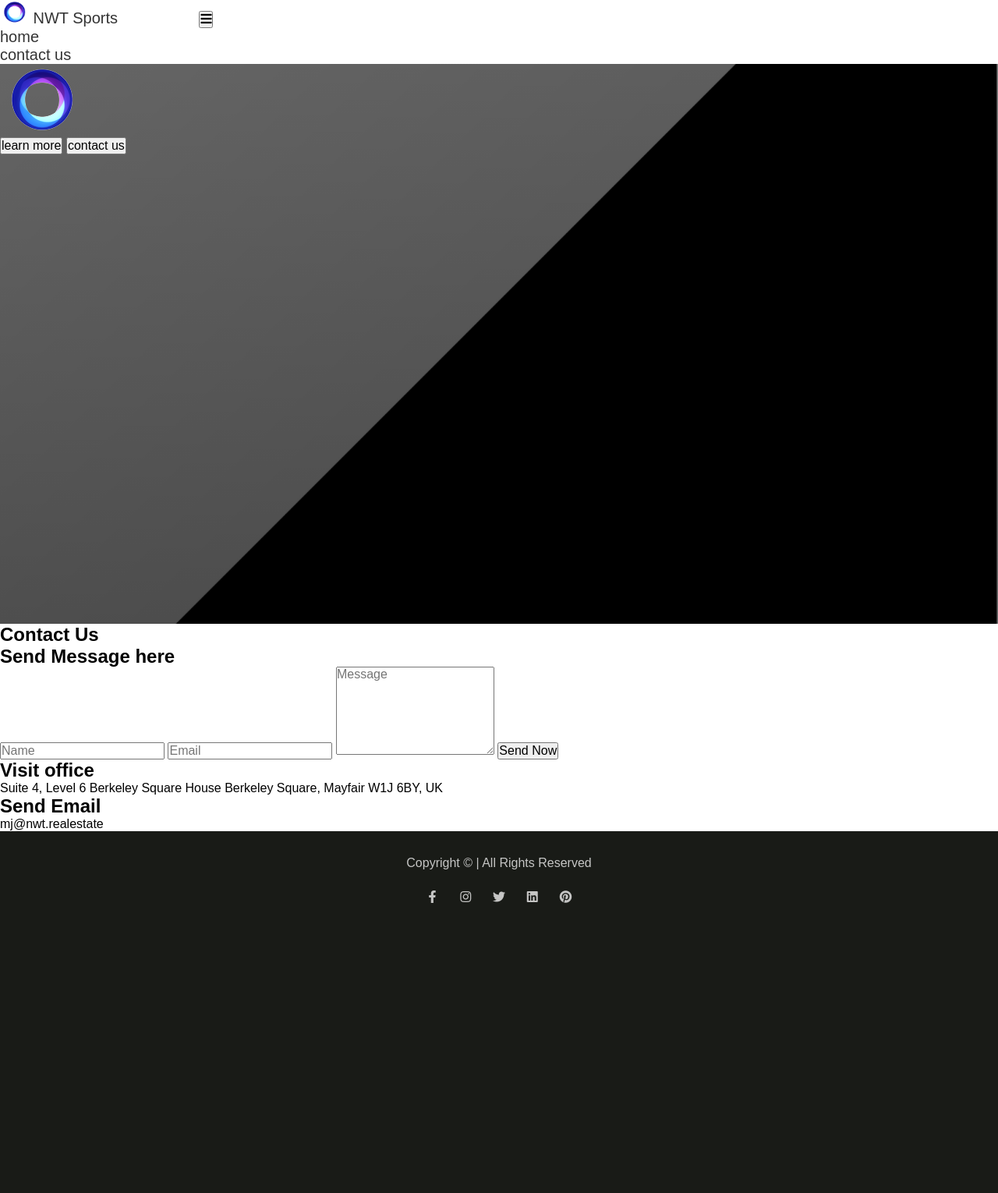
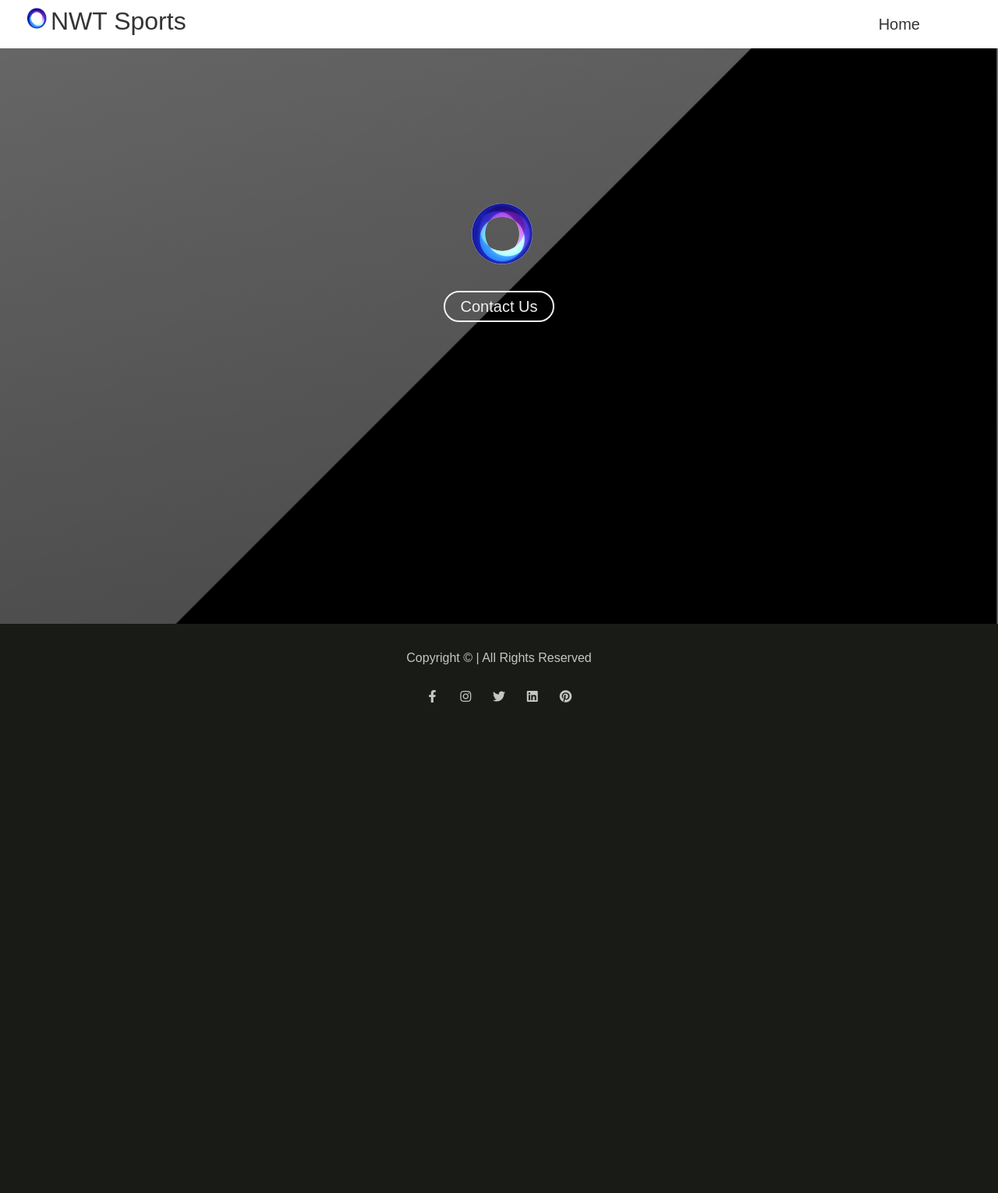
Before and after one commit to DigvijayMandal/nwt-sports, a PHP site: page / in a window 1280 px wide. Shown: the whole page at 78% size. After the commit the page ends 901 px from the top, so only its background shows below. Run offline with PHP 8.4, Linux system fonts and the light colour scheme; some libraries are stand-ins or nearby versions.

Commit message:
update index

```diff
--- a/index.php
+++ b/index.php
@@ -5,103 +5,34 @@
     <meta http-equiv="X-UA-Compatible" content="IE=edge">
     <meta name="viewport" content="width=device-width, initial-scale=1.0">
     <title>NWT Sports</title>
-    <!---Font--->
-    <link rel="stylesheet" href="./resources/font.css">
+    <link rel="shortcut icon" href="./assets/logo.jpg">
 
     <!--font awsome cdn-->
     <link rel="stylesheet" href="https://cdnjs.cloudflare.com/ajax/libs/font-awesome/5.15.4/css/all.min.css" integrity="sha512-1ycn6IcaQQ40/MKBW2W4Rhis/DbILU74C1vSrLJxCq57o941Ym01SwNsOMqvEBFlcgUa6xLiPY/NS5R+E6ztJQ==" crossorigin="anonymous" referrerpolicy="no-referrer" />
 
-    <!--Normalize Css-->
-    <link rel="stylesheet" href="./resources/normalize.css">
+    <link href="https://cdn.jsdelivr.net/npm/bootstrap@5.1.0/dist/css/bootstrap.min.css" rel="stylesheet" integrity="sha384-KyZXEAg3QhqLMpG8r+8fhAXLRk2vvoC2f3B09zVXn8CA5QIVfZOJ3BCsw2P0p/We" crossorigin="anonymous">
 
-    <!--Owl Carasoul-->
-    <link rel="stylesheet" href="./resources/OwlCarousel2-2.3.4/dist/assets/owl.carousel.css">
-    <link rel="stylesheet" href="./resources/OwlCarousel2-2.3.4/dist/assets/owl.theme.default.css">
+    <link rel="stylesheet" href="./css/main.css">
+    <link rel="stylesheet" href="./css/contact.css">
 
-    <!--Logo-->
-    <link rel="shortcut icon" href="./assets/logo.jpg">
-
-    <!--Custom css-->
-    <link rel="stylesheet" href="./css/main.css">
 </head>
 <body>
-    <!--Header Start-->
-    <header class="header" id="intro">
-        <nav class="navbar">
-            <div class="container">
-                <div class="brand-and-toggler">
-                    <img src="./assets/logo.jpg" class="logo">
-                    <a href="./index.php" class="navbar-brand"> NWT Sports</a>
-                    <button type="button" class="navbar-toggler" id="navbar-toggler"><i class="fas fa-bars"></i></button>
+    <section class="popup" id="blur">
+        <div class="header">
+            <div class="navbar">
+                <div class="title">
+                    <img src="./assets/logo.jpg" alt="">
+                    <h2>NWT Sports</h2>
                 </div>
-                <div class="navbar-collapse">
-                    <ul class="navbar-nav">
+                <a href="#">Home</a>
+            </div>
 
-                        <li class="nav-item">
-                            <a href="#intro" class="nav-link">home</a>
-                        </li>
-                        <li class="nav-item">
-                            <a href="#contact-us" class="nav-link">contact us</a>
-                        </li>
-
-                    </ul>
+            <div class="content-cen">
+                <div class="brand"><img src="./assets/logo.jpg" alt=""></div>
+                <button id="open" onclick="toggle()">Contact Us</button>
             </div>
         </div>
-        </nav>
-
-        <div class="hero-div center container">
-
-            <div class="logo-img">
-                <img src="./assets/logo.jpg" alt="">
-            </div>
-            <div class="hero-btns">
-                <a href="#our-partners"><button type="button" class="btn-trans">learn more</button></a>
-                <a href="#contact-us"><button type="button" class="btn-white">contact us</button></a>
-            </div>
-        </div>
-
-    </header>
-    <!--End of Header-->
-
-
-    <section class="contact" id="contact-us">
-        <div class="container">
-            <div class="title">
-                <h2>Contact Us</h2>
-            </div>
-            <div class="row">
-                <div class="contact-left">
-                    <h2>Send Message here</h2>
-                    <form action="">
-                        <input type="text" class="form-control" placeholder="Name">
-                        <input type="email" class="form-control" placeholder="Email">
-                        <textarea placeholder="Message" rows="6"></textarea>
-                        <button type="submit" class="submit-btn">Send Now</button>
-                    </form>
-                </div>
-                <div class="contact-right">
-                    <div>
-                        <h2>Visit office</h2>
-                        <p class="text">
-                            Suite 4, Level 6
- Berkeley Square House
- Berkeley Square, Mayfair
- W1J 6BY, UK
-                        </p>
-                    </div>
-                    <div>
-                        <h2>Send Email</h2>
-                        <p class="text">
-                            mj@nwt.realestate
-                        </p>
-                    </div>
-                </div>
-            </div>
-        </div>
-    </section>
-
-    <!--Footer-->
-    <footer class="footer center">
+        <div class="footer">
             <div class="container">
                 <p class="text">Copyright &copy; | All Rights Reserved</p>
                 <div class="footer-links">
@@ -122,16 +53,34 @@
                     </a>
                 </div>
             </div>
-    </footer>
-    <!--Footer End-->
+        </div>
+    </section>
+    <div class="contact" id="come">
+        <div class="container">
+            <div class="title">
+                <h2>Contact Us</h2>
+            </div>
+            <div class="row">
+                <div class="contact-left">
+                    <form action="">
+                        <input type="text" class="form-control" placeholder="Name">
+                        <input type="email" class="form-control" placeholder="Email">
+                        <textarea placeholder="Message" rows="6"></textarea>
+                        <button type="submit" class="submit-btn" id="close" onclick="toggle()">Send Now</button>
+                    </form>
+                </div>
+            </div>
+        </div>
+        </div>
 
-    <!--jquery-->
-    <script src="./resources/jquery-3.6.0.js"></script>
-
-    <!--Owl Caraousal-->
-    <script src="./resources/OwlCarousel2-2.3.4/dist/owl.carousel.js"></script>
-
-    <!--custom js-->
-    <script src="./js/script.js"></script>
+    <script type="text/javascript">
+    function toggle(){
+        var blur = document.getElementById('blur');
+        blur.classList.toggle('active');
+        var popup = document.getElementById('come');
+        popup.classList.toggle('active');
+    }
+    </script>
+    <script src="https://cdn.jsdelivr.net/npm/bootstrap@5.1.0/dist/js/bootstrap.bundle.min.js" integrity="sha384-U1DAWAznBHeqEIlVSCgzq+c9gqGAJn5c/t99JyeKa9xxaYpSvHU5awsuZVVFIhvj" crossorigin="anonymous"></script>
 </body>
 </html>
```
Lines whose indentation alone changed are shown as unchanged.
